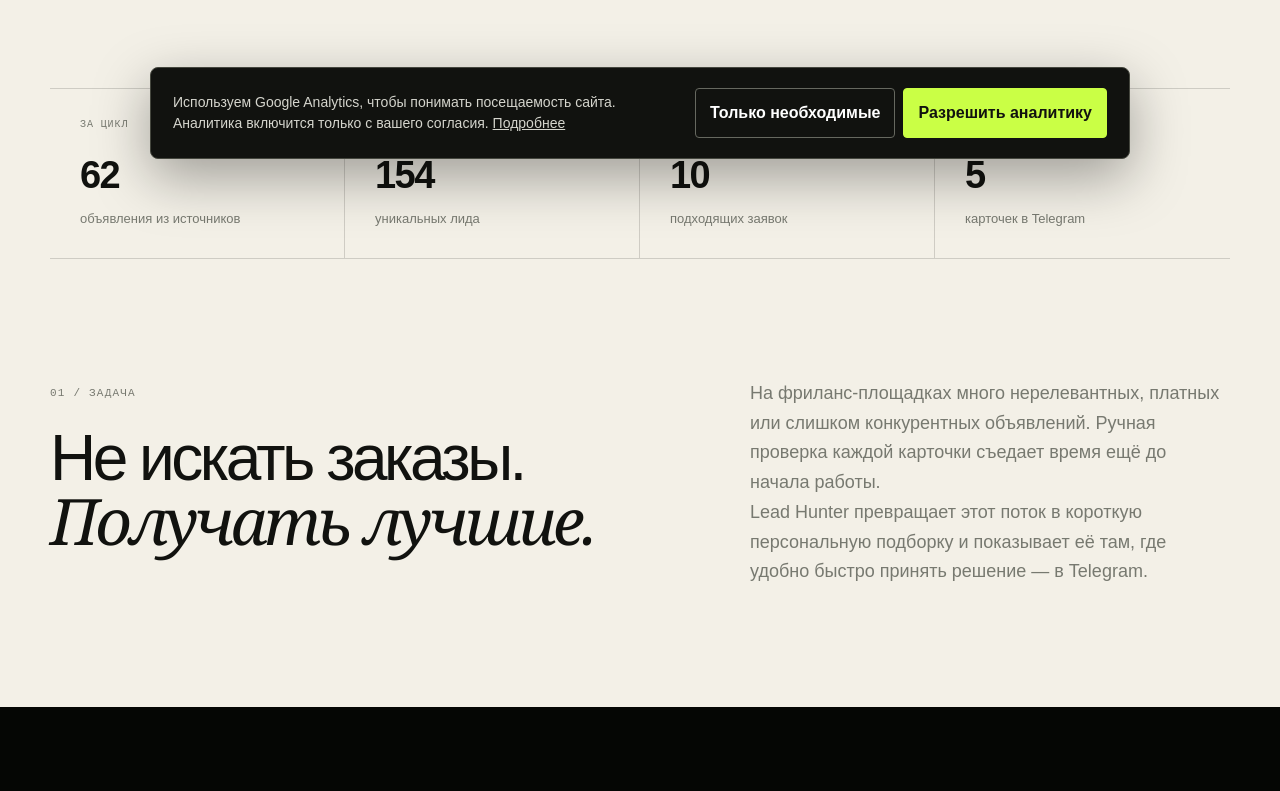
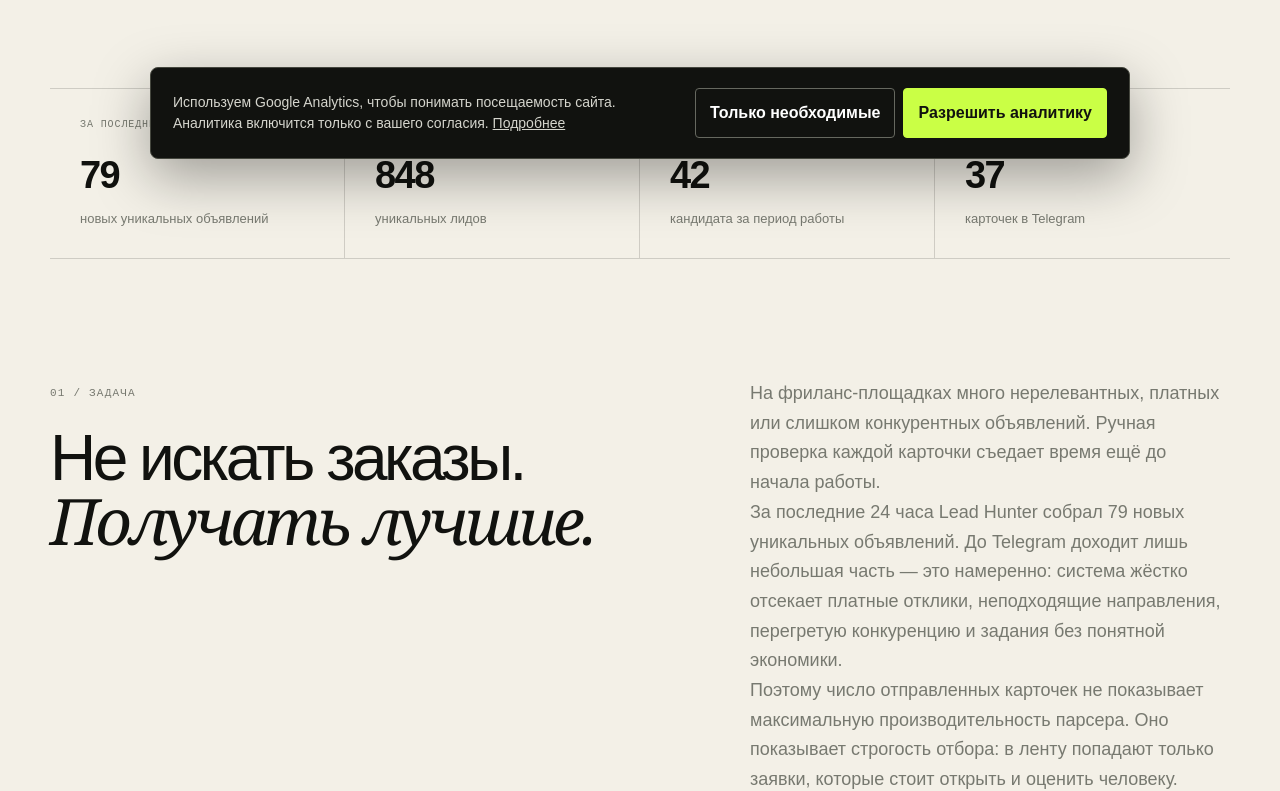
Before and after one commit to relaybit/relaybit.github.io, a Next.js app: page /projects/lead-hunter in a window 1280 px wide. Shown: the part 617-1408 px from the top of the page. Built offline with nearby package versions, Linux system fonts and the light colour scheme; no server answers.

Commit message:
Update Lead Hunter production metrics

```diff
--- a/app/page.tsx
+++ b/app/page.tsx
@@ -51,7 +51,7 @@ export default function Home() {
           <div className="demo-bar"><i/><i/><i/><b>{projects[active].no}.project</b></div>
           {active===0&&<div className="radar"><span className="ring r1"/><span className="ring r2"/><span className="ring r3"/><span className="sweep"/><i className="dot d1"/><i className="dot d2"/><i className="dot d3"/><strong>28</strong><small>групп найдено</small></div>}
           {active===1&&<div className="game-panel"><span>ТАБЛИЦА ЛИДЕРОВ</span><div><b>01</b><strong>Игрок</strong><i>профиль</i></div><div><b>02</b><strong>Аноним</strong><i>имя скрыто</i></div><div><b>03</b><strong>Игрок</strong><i>профиль</i></div><button>Получить ежедневный бонус</button></div>}
-          {active===2&&<div className="hunter-panel"><span>LEAD HUNTER · ONLINE</span><div className="hunter-metrics"><b>154<small>в базе</small></b><b>10<small>одобрено AI</small></b><b>5<small>отправлено</small></b></div><ol><li><i>85</i><strong>Telegram-бот для проекта</strong><span>TAKE</span></li><li><i>85</i><strong>Дашборд аналитики</strong><span>TAKE</span></li><li><i>85</i><strong>Парсер цен</strong><span>TAKE</span></li></ol></div>}
+          {active===2&&<div className="hunter-panel"><span>LEAD HUNTER · ONLINE</span><div className="hunter-metrics"><b>848<small>в базе</small></b><b>42<small>одобрено AI</small></b><b>37<small>отправлено</small></b></div><ol><li><i>79</i><strong>новых объявлений за 24 часа</strong><span>FILTERED</span></li><li><i>42</i><strong>кандидата прошли строгий отбор</strong><span>TAKE</span></li><li><i>37</i><strong>карточек доставлено в Telegram</strong><span>SENT</span></li></ol></div>}
         </div>
       </article>
     </section>
--- a/app/projects/lead-hunter/page.tsx
+++ b/app/projects/lead-hunter/page.tsx
@@ -19,8 +19,8 @@ export default function LeadHunterPage() {
       <p>Windows-приложение, которое собирает свежие заказы с нескольких площадок, отсеивает неподходящие, оценивает перспективность с помощью AI и доставляет лучшие заявки в Telegram.</p>
       <div className="case-actions"><a className="button primary" href="https://t.me/leonid_relaybit" target="_blank" rel="noreferrer">Обсудить похожую систему <span>→</span></a><a className="button ghost" href="/projects/">Все проекты</a></div>
     </section>
-    <section className="case-metrics shell" aria-label="Показатели Lead Hunter"><article><small>За цикл</small><strong>62</strong><span>объявления из источников</span></article><article><small>В базе</small><strong>154</strong><span>уникальных лида</span></article><article><small>Одобрено AI</small><strong>10</strong><span>подходящих заявок</span></article><article><small>Доставлено</small><strong>5</strong><span>карточек в Telegram</span></article></section>
-    <section className="case-story shell"><div className="case-story-title"><span>01 / Задача</span><h2>Не искать заказы.<br/><em>Получать лучшие.</em></h2></div><div className="case-copy"><p>На фриланс-площадках много нерелевантных, платных или слишком конкурентных объявлений. Ручная проверка каждой карточки съедает время ещё до начала работы.</p><p>Lead Hunter превращает этот поток в короткую персональную подборку и показывает её там, где удобно быстро принять решение — в Telegram.</p></div></section>
+    <section className="case-metrics shell" aria-label="Показатели Lead Hunter"><article><small>За последние 24 часа</small><strong>79</strong><span>новых уникальных объявлений</span></article><article><small>В базе</small><strong>848</strong><span>уникальных лидов</span></article><article><small>Одобрено AI</small><strong>42</strong><span>кандидата за период работы</span></article><article><small>Доставлено</small><strong>37</strong><span>карточек в Telegram</span></article></section>
+    <section className="case-story shell"><div className="case-story-title"><span>01 / Задача</span><h2>Не искать заказы.<br/><em>Получать лучшие.</em></h2></div><div className="case-copy"><p>На фриланс-площадках много нерелевантных, платных или слишком конкурентных объявлений. Ручная проверка каждой карточки съедает время ещё до начала работы.</p><p>За последние 24 часа Lead Hunter собрал 79 новых уникальных объявлений. До Telegram доходит лишь небольшая часть — это намеренно: система жёстко отсекает платные отклики, неподходящие направления, перегретую конкуренцию и задания без понятной экономики.</p><p>Поэтому число отправленных карточек не показывает максимальную производительность парсера. Оно показывает строгость отбора: в ленту попадают только заявки, которые стоит открыть и оценить человеку.</p></div></section>
     <section className="case-flow-section"><div className="shell"><span className="case-label">02 / Конвейер</span><div className="case-flow-grid"><article><b>01</b><h3>Собирает</h3><p>Объединяет объявления из FL.ru, CodeLance и Freelance Moldova в один поток.</p></article><article><b>02</b><h3>Отсеивает</h3><p>Проверяет бесплатность отклика, конкуренцию и соответствие заданным направлениям.</p></article><article><b>03</b><h3>Оценивает</h3><p>AI выставляет балл от 0 до 100 и объясняет, стоит ли брать заявку в работу.</p></article><article><b>04</b><h3>Доставляет</h3><p>Отправляет подходящие карточки в управляющий Telegram-бот с быстрыми действиями.</p></article></div></div></section>
     <section className="case-story shell"><div className="case-story-title"><span>03 / Управление</span><h2>Автоматически,<br/><em>но под контролем.</em></h2></div><div className="case-copy"><p>Desktop-интерфейс показывает состояние системы и ключевые счётчики. Сбор можно запускать и останавливать без консоли.</p><p>Публикации в тематических чатах требуют ручного одобрения каждого чата, соблюдают интервалы и ограничения Telegram. Автовступление отключено.</p></div></section>
     <section className="case-stack shell"><span>Python</span><span>Tkinter</span><span>SQLite</span><span>AI scoring</span><span>Telegram Bot API</span><span>Telethon</span><span>PyInstaller</span><span>Unit tests</span></section>
```
